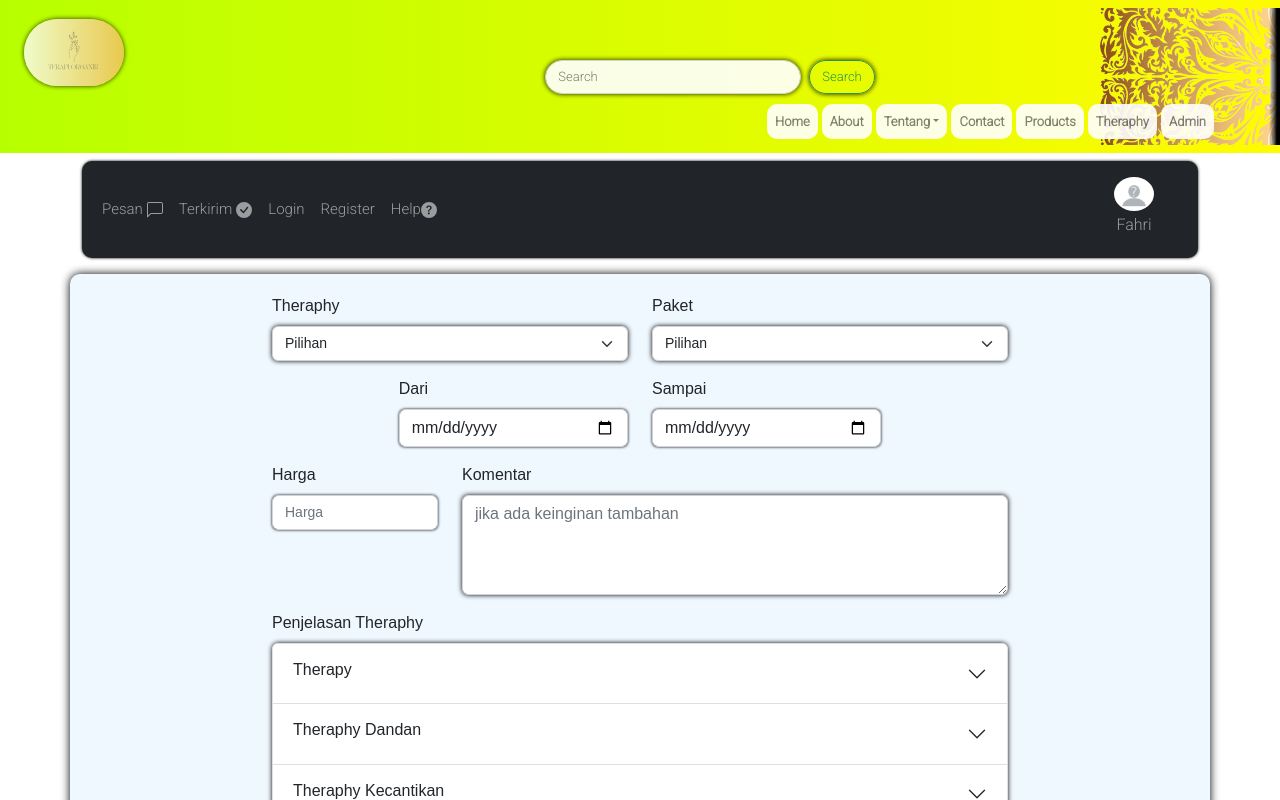
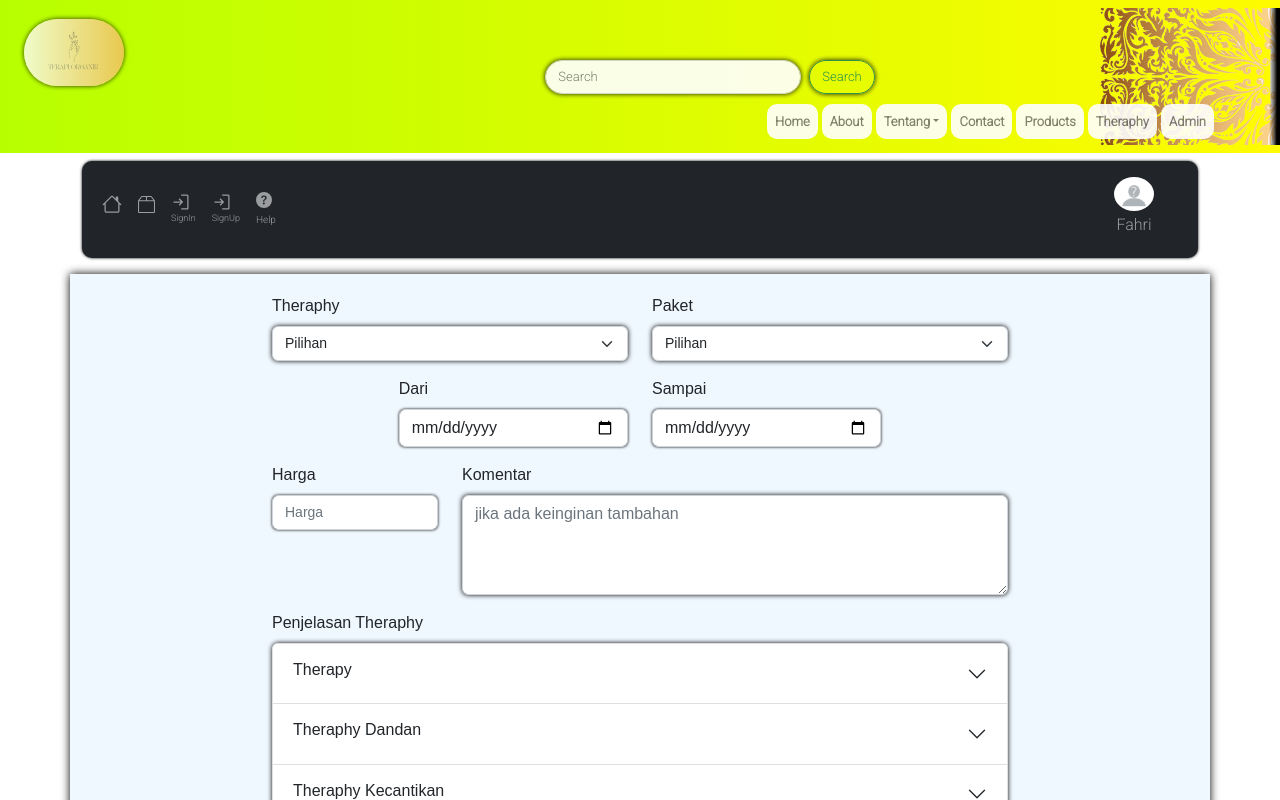
Before and after one commit to Fahriansyahh/TheraphyOrganik, a React (Create React App) app: page /Theraphy/OrderNow in a window 1280 px wide. Shown: the top 800 px of the page. Built offline with nearby package versions, Linux system fonts and the light colour scheme.

Commit message:
menambahan signIn & signUp

```diff
--- a/src/Components/Molekul/Pesan/Pesan.js
+++ b/src/Components/Molekul/Pesan/Pesan.js
@@ -18,7 +18,7 @@ const Pesan = () => {
         setValidated(true);
     };
     return (
-        <Row className='d-flex justify-content-center align-items-sm-center mt-3 Order_contain' >
+        <Row className='d-flex justify-content-center align-items-sm-center mt-3 Order_contain ' >
             <Col xs={"12"} sm={"8"}  >
                 <Form noValidate validated={validated} onSubmit={handleSubmit}>
                     <Row className="mb-3">
--- a/src/Components/Molekul/Pesan/Pesan.scss
+++ b/src/Components/Molekul/Pesan/Pesan.scss
@@ -1,7 +1,7 @@
 .Order_contain {
     background-color: aliceblue;
     padding: 20px 0px;
-    border-radius: 10px;
+    border-radius: 0px 0px 10px 10px;
     box-shadow: 0px 0px 10px black;
     font-family: Arial, Helvetica, sans-serif;
 
--- a/src/Components/Molekul/index.js
+++ b/src/Components/Molekul/index.js
@@ -3,4 +3,6 @@ import Footer from "./Footer/Footer";
 import CreateModal from "./Modal/CreateModal";
 import UpdateModal from "./Modal/UpdateModal";
 import Pesan from "./Pesan/Pesan"
-export { Navbarr, Footer, CreateModal, UpdateModal, Pesan }
+import SignUp from "./SignUp/SignUp";
+import SignIn from "./SignIn/SignIn";
+export { Navbarr, Footer, CreateModal, UpdateModal, Pesan, SignUp, SignIn }
--- a/src/Pages/Order/Order.js
+++ b/src/Pages/Order/Order.js
@@ -1,5 +1,5 @@
-import React from 'react'
-import { Footer, Navbarr, Pesan } from '../../Components'
+import React, { useState } from 'react'
+import { Footer, Navbarr, Pesan, SignUp, SignIn } from '../../Components'
 import Container from 'react-bootstrap/Container';
 import Row from 'react-bootstrap/Row';
 import Col from 'react-bootstrap/Col';
@@ -8,8 +8,30 @@ import Navbar from 'react-bootstrap/Navbar';
 import "./Order.scss"
 import logoUser from "../../Assets/image/LogoUser.png"
 const Order = () => {
+    const [first, setFirst] = useState(true)
+    const [home, setHome] = useState(false)
+    const [signIn, setSignIn] = useState(false)
+    const [signUp, setSignUp] = useState(false)
 
-
+    const pilihan = (seting) => {
+        console.log(seting)
+        if ("home" === seting) {
+            setHome(true)
+            setSignIn(false)
+            setSignUp(false)
+        }
+        if ("SignIn" === seting) {
+            setHome(false)
+            setSignIn(true)
+            setSignUp(false)
+        }
+        if ("SignUp" === seting) {
+            setHome(false)
+            setSignIn(false)
+            setSignUp(true)
+        }
+        setFirst(false)
+    }
     return (
         <div>
             <Navbarr />
@@ -18,33 +40,47 @@ const Order = () => {
                     <Col xs={"12"} sm={"12"} className="Col_Order" >
                         <Navbar bg="dark" variant="dark" className="mt-2 " style={{ borderRadius: "10px", boxShadow: "0px 0px 3px black" }} >
                             <Container  >
-                                <Row style={{ width: "100%" }}>
+                                <Row style={{ width: "100%" }} >
                                     <Col sm={"8"} xs={"10"} className="d-flex align-items-center" >
-                                        <Nav className=" d-flex flex-wrap " >
-                                            <Nav.Link >
-                                                Pesan
-                                                <svg xmlns="http://www.w3.org/2000/svg" width="16" height="16" fill="currentColor" className="ms-1 bi bi-chat-left" viewBox="0 0 16 16">
-                                                    <path d="M14 1a1 1 0 0 1 1 1v8a1 1 0 0 1-1 1H4.414A2 2 0 0 0 3 11.586l-2 2V2a1 1 0 0 1 1-1h12zM2 0a2 2 0 0 0-2 2v12.793a.5.5 0 0 0 .854.353l2.853-2.853A1 1 0 0 1 4.414 12H14a2 2 0 0 0 2-2V2a2 2 0 0 0-2-2H2z" />
+                                        <Nav className=" d-flex flex-wrap  " >
+                                            <Nav.Link onClick={() => {
+                                                pilihan("home")
+                                            }} >
+                                                <svg xmlns="http://www.w3.org/2000/svg" width="20" height="20" fill="currentColor" className="bi bi-house" viewBox="0 0 16 16">
+                                                    <path d="M8.707 1.5a1 1 0 0 0-1.414 0L.646 8.146a.5.5 0 0 0 .708.708L2 8.207V13.5A1.5 1.5 0 0 0 3.5 15h9a1.5 1.5 0 0 0 1.5-1.5V8.207l.646.647a.5.5 0 0 0 .708-.708L13 5.793V2.5a.5.5 0 0 0-.5-.5h-1a.5.5 0 0 0-.5.5v1.293L8.707 1.5ZM13 7.207V13.5a.5.5 0 0 1-.5.5h-9a.5.5 0 0 1-.5-.5V7.207l5-5 5 5Z" />
                                                 </svg>
                                             </Nav.Link>
 
                                             <Nav.Link >
-                                                Terkirim
-                                                <svg xmlns="http://www.w3.org/2000/svg" width="16" height="16" fill="currentColor" className="ms-1 bi bi-check-circle-fill" viewBox="0 0 16 16">
-                                                    <path d="M16 8A8 8 0 1 1 0 8a8 8 0 0 1 16 0zm-3.97-3.03a.75.75 0 0 0-1.08.022L7.477 9.417 5.384 7.323a.75.75 0 0 0-1.06 1.06L6.97 11.03a.75.75 0 0 0 1.079-.02l3.992-4.99a.75.75 0 0 0-.01-1.05z" />
+                                                <svg xmlns="http://www.w3.org/2000/svg" width="17" height="17" fill="currentColor" className="bi bi-box2" viewBox="0 0 16 16">
+                                                    <path d="M2.95.4a1 1 0 0 1 .8-.4h8.5a1 1 0 0 1 .8.4l2.85 3.8a.5.5 0 0 1 .1.3V15a1 1 0 0 1-1 1H1a1 1 0 0 1-1-1V4.5a.5.5 0 0 1 .1-.3L2.95.4ZM7.5 1H3.75L1.5 4h6V1Zm1 0v3h6l-2.25-3H8.5ZM15 5H1v10h14V5Z" />
                                                 </svg>
                                             </Nav.Link>
-                                            <Nav.Link >
-                                                Login
+
+                                            <Nav.Link className='d-flex flex-column ' style={{ fontSize: "9px", textAlign: "center" }} onClick={() => {
+                                                pilihan("SignIn")
+                                            }} >
+                                                <svg xmlns="http://www.w3.org/2000/svg" height="20" viewBox="0 96 960 960" width="20" style={{ fill: 'currentColor' }}>
+                                                    <path d="M489 936v-60h291V276H489v-60h291q24 0 42 18t18 42v600q0 24-18 42t-42 18H489Zm-78-185-43-43 102-102H120v-60h348L366 444l43-43 176 176-174 174Z" />
+                                                </svg>
+                                                SignIn
                                             </Nav.Link>
-                                            <Nav.Link>
-                                                Register
+                                            <Nav.Link className='d-flex flex-column ' style={{ fontSize: "9px", textAlign: "center" }} onClick={() => {
+                                                pilihan("SignUp")
+                                            }} >
+                                                <svg xmlns="http://www.w3.org/2000/svg" height="20" viewBox="0 96 960 960" width="20" style={{ fill: 'currentColor' }}>
+                                                    <path d="M489 936v-60h291V276H489v-60h291q24 0 42 18t18 42v600q0 24-18 42t-42 18H489Zm-78-185-43-43 102-102H120v-60h348L366 444l43-43 176 176-174 174Z" />
+                                                </svg>
+                                                SignUp
+
                                             </Nav.Link>
-                                            <Nav.Link >
-                                                Help
+                                            <Nav.Link style={{ fontSize: "10px", textAlign: 'center' }} className='d-flex flex-column ' >
                                                 <svg xmlns="http://www.w3.org/2000/svg" width="16" height="16" fill="currentColor" className="bi bi-question-circle-fill" viewBox="0 0 16 16">
                                                     <path d="M16 8A8 8 0 1 1 0 8a8 8 0 0 1 16 0zM5.496 6.033h.825c.138 0 .248-.113.266-.25.09-.656.54-1.134 1.342-1.134.686 0 1.314.343 1.314 1.168 0 .635-.374.927-.965 1.371-.673.489-1.206 1.06-1.168 1.987l.003.217a.25.25 0 0 0 .25.246h.811a.25.25 0 0 0 .25-.25v-.105c0-.718.273-.927 1.01-1.486.609-.463 1.244-.977 1.244-2.056 0-1.511-1.276-2.241-2.673-2.241-1.267 0-2.655.59-2.75 2.286a.237.237 0 0 0 .241.247zm2.325 6.443c.61 0 1.029-.394 1.029-.927 0-.552-.42-.94-1.029-.94-.584 0-1.009.388-1.009.94 0 .533.425.927 1.01.927z" />
                                                 </svg>
+                                                <span className='mt-1 me-2' >Help</span>
+
+
                                             </Nav.Link>
                                         </Nav>
                                     </Col>
@@ -72,7 +108,10 @@ const Order = () => {
                         </Navbar>
                     </Col>
                 </Row>
-                <Pesan />
+                {signUp ? <SignUp /> : false}
+                {first ? <Pesan /> : false}
+                {home ? <Pesan /> : false}
+                {signIn ? <SignIn /> : false}
             </Container>
             <Footer />
         </div >
--- a/src/Pages/Products/Products.js
+++ b/src/Pages/Products/Products.js
@@ -157,7 +157,7 @@ const Products = () => {
                             const int = index + 1
                             return (
                                 <MDBCol key={data._id} >
-                                    <MDBCard onClick={() => handleModal(data._id)} data-aos={width < 576 ? (int % 2 === 0 ? "flip-  " : "flip-up") : "flip-left"} >
+                                    <MDBCard onClick={() => handleModal(data._id)} data-aos={width < 576 ? (int % 2 === 0 ? "flip-left" : "flip-up") : "flip-left"} >
                                         {/* close button */}
                                         {Random ? <OverlayTrigger
                                             key={'top'}
```
